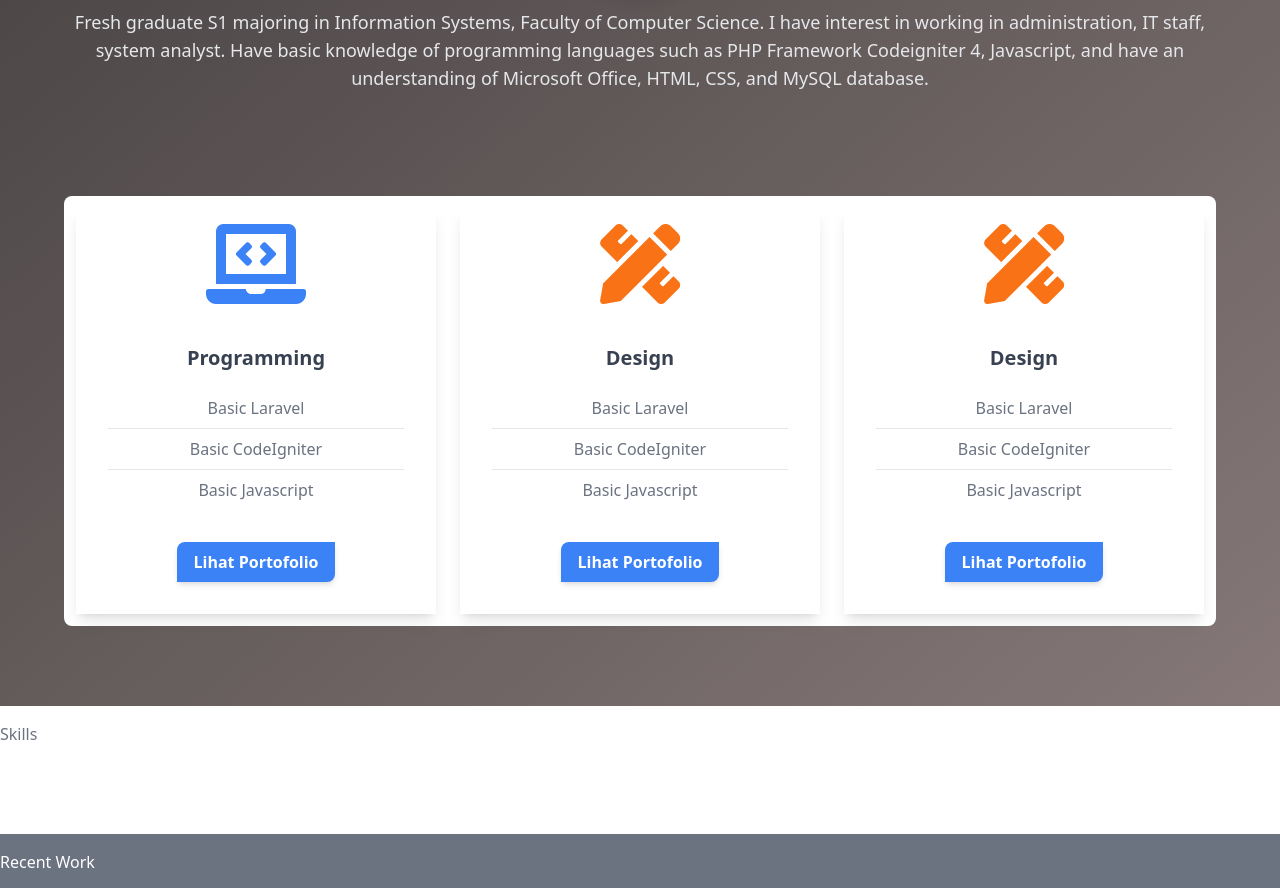
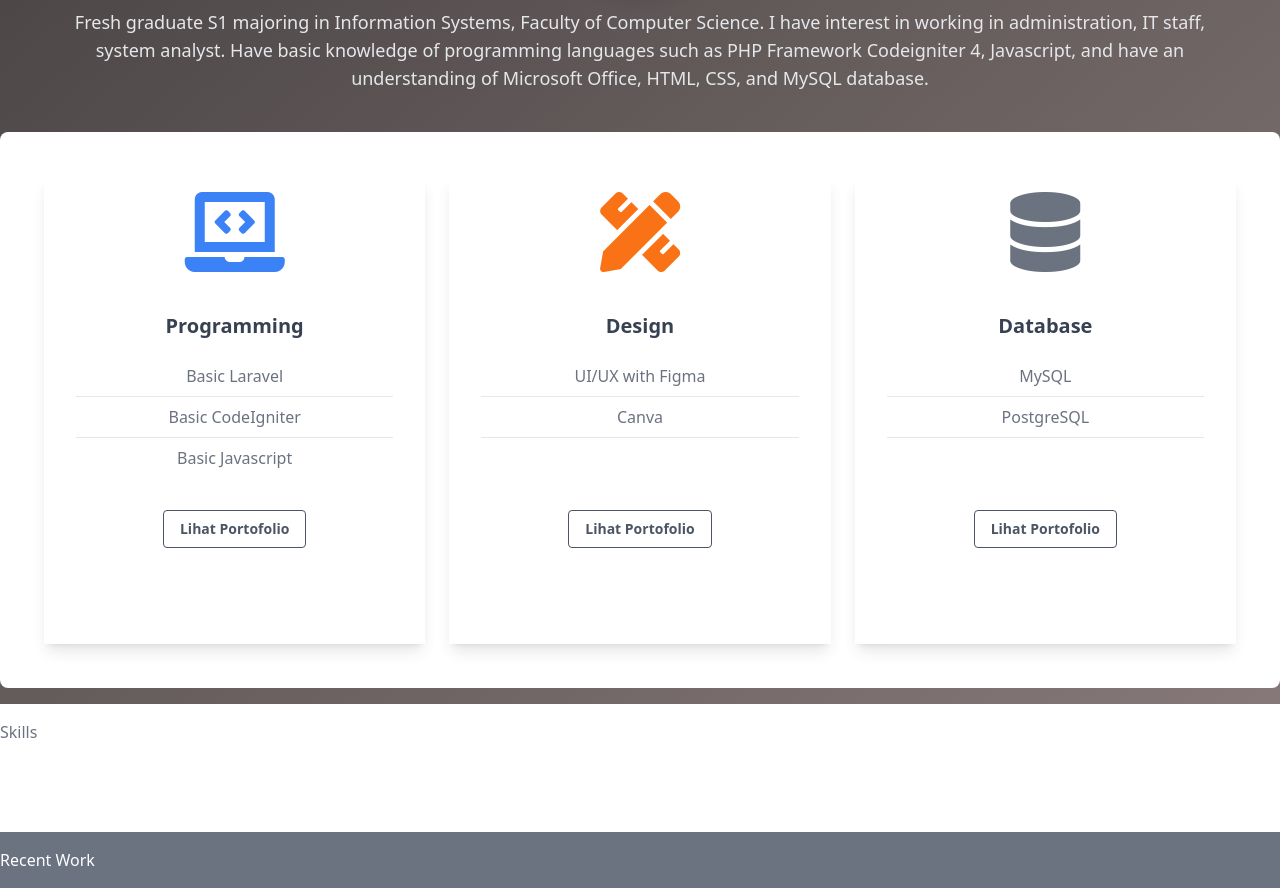
Before and after one commit to ilhamarifinsamsul/portofolio_tailwind, a website: page index.html in a window 1280 px wide. Shown: the part 460-1348 px from the top of the page. Drawn offline with nearby package versions, Linux system fonts and the light colour scheme.

Commit message:
update file index

```diff
--- a/index.html
+++ b/index.html
@@ -33,10 +33,10 @@
             </div>
             <div class="w-full block flex-grow lg:flex lg:items-center lg:w-auto">
                 <div class="text-sm lg:flex-grow">
-                    <a href="#about" class="block mt-4 lg:inline-block lg:mt-0 text-gray-500 hover:text-red-800 text-lg mr-4">About me</a>
-                    <a href="#recent" class="block mt-4 lg:inline-block lg:mt-0 text-gray-500 hover:text-red-800 text-lg mr-4">Recent work</a>
-                    <a href="#skill" class="block mt-4 lg:inline-block lg:mt-0 text-gray-500 hover:text-red-800 text-lg mr-4">Skills</a>
-                    <a href="#contact" class="block mt-4 lg:inline-block lg:mt-0 text-gray-500 hover:text-red-800 text-lg mr-4">Contact me</a>
+                    <a href="#about" class="block mt-4 lg:inline-block lg:mt-0 text-gray-500 hover:text-red-800 hover:font-bold text-lg mr-4">About me</a>
+                    <a href="#recent" class="block mt-4 lg:inline-block lg:mt-0 text-gray-500 hover:text-red-800 hover:font-bold text-lg mr-4">Recent work</a>
+                    <a href="#skill" class="block mt-4 lg:inline-block lg:mt-0 text-gray-500 hover:text-red-800 hover:font-bold text-lg mr-4">Skills</a>
+                    <a href="#contact" class="block mt-4 lg:inline-block lg:mt-0 text-gray-500 hover:text-red-800 hover:font-bold text-lg mr-4">Contact me</a>
                 </div>
 
 
@@ -60,7 +60,7 @@
                 Fresh graduate S1 majoring in Information Systems, Faculty of Computer Science. I have interest in working in administration, IT staff, system analyst. Have basic knowledge of programming languages such as PHP Framework Codeigniter 4, Javascript, and have an understanding of Microsoft Office, HTML, CSS, and MySQL database.
             </h5>
         </div>
-        <div class="grid grid-cols-1 md:grid-cols-3 bg-white m-16 rounded rounded-lg">
+        <div class="grid grid-cols-1 md:grid-cols-3 bg-white py-4 px-4 md:py-8 md:px-8 rounded rounded-lg">
             <div class="max-w-sm shadow-lg px-4 py-4 bg-white m-3 text-center">
                 <i class="fas fa-laptop-code fa-5x text-blue-500 mb-6"></i>
                 <div class="p-4">
@@ -72,35 +72,33 @@
                     <p class="text-gray-500 text-base mb-2">Basic Javascript</p>
                 </div>
                 <div class="px-2 py-4">
-                    <button class="bg-blue-500 hover:bg-blue-800 text-white  font-bold px-4 py-2 shadow-md rounded-tl-lg rounded-br-lg">Lihat Portofolio</button>
+                    <a href="" class="inline-block text-sm font-bold px-4 py-2 rounded text-gray-600 border border-gray-600 hover:border-transparant hover:text-white hover:bg-gray-500 mt-4 lg:mt-0">Lihat Portofolio</a>
                 </div>
             </div>
             <div class="max-w-sm shadow-lg px-4 py-4 bg-white m-3 text-center">
                 <i class="fas fa-pencil-ruler fa-5x text-orange-500 mb-6"></i>
                 <div class="p-4">
                     <p class="font-bold text-lg text-gray-700 md:text-xl mb-6">Design</p>
-                    <p class="text-gray-500 text-base mb-2">Basic Laravel</p>
+                    <p class="text-gray-500 text-base mb-2">UI/UX with Figma</p>
                     <hr class="text-gray-600 mb-2">
-                    <p class="text-gray-500 text-base mb-2">Basic CodeIgniter</p>
+                    <p class="text-gray-500 text-base mb-2">Canva</p>
                     <hr class="text-gray-600 mb-2">
-                    <p class="text-gray-500 text-base mb-2">Basic Javascript</p>
                 </div>
-                <div class="px-2 py-4">
-                    <button class="bg-blue-500 hover:bg-blue-800 text-white  font-bold px-4 py-2 shadow-md rounded-tl-lg rounded-br-lg">Lihat Portofolio</button>
+                <div class="px-2 py-4 my-8">
+                    <a href="" class="inline-block text-sm font-bold my-8 px-4 py-2 rounded text-gray-600 border border-gray-600 hover:border-transparant hover:text-white hover:bg-gray-500 mt-4 lg:mt-0">Lihat Portofolio</a>
                 </div>
             </div>
             <div class="max-w-sm shadow-lg px-4 py-4 bg-white m-3 text-center">
-                <i class="fas fa-pencil-ruler fa-5x text-orange-500 mb-6"></i>
+                <i class="fas fa-database fa-5x text-gray-500 mb-6"></i>
                 <div class="p-4">
-                    <p class="font-bold text-lg text-gray-700 md:text-xl mb-6">Design</p>
-                    <p class="text-gray-500 text-base mb-2">Basic Laravel</p>
+                    <p class="font-bold text-lg text-gray-700 md:text-xl mb-6">Database</p>
+                    <p class="text-gray-500 text-base mb-2">MySQL</p>
                     <hr class="text-gray-600 mb-2">
-                    <p class="text-gray-500 text-base mb-2">Basic CodeIgniter</p>
+                    <p class="text-gray-500 text-base mb-2">PostgreSQL</p>
                     <hr class="text-gray-600 mb-2">
-                    <p class="text-gray-500 text-base mb-2">Basic Javascript</p>
                 </div>
-                <div class="px-2 py-4">
-                    <button class="bg-blue-500 hover:bg-blue-800 text-white  font-bold px-4 py-2 shadow-md rounded-tl-lg rounded-br-lg">Lihat Portofolio</button>
+                <div class="px-2 py-4 my-8">
+                    <a href="" class="inline-block text-sm font-bold my-8 px-4 py-2 rounded text-gray-600 border border-gray-600 hover:border-transparant hover:text-white hover:bg-gray-500 mt-4 lg:mt-0">Lihat Portofolio</a>
                 </div>
             </div>
 
```
